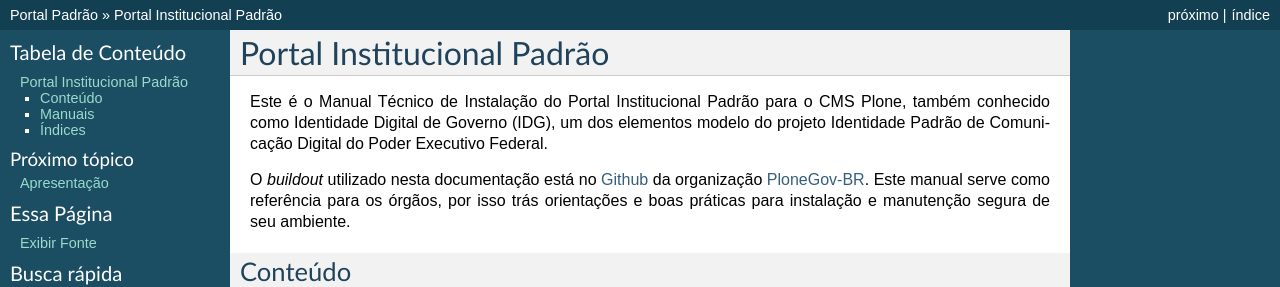
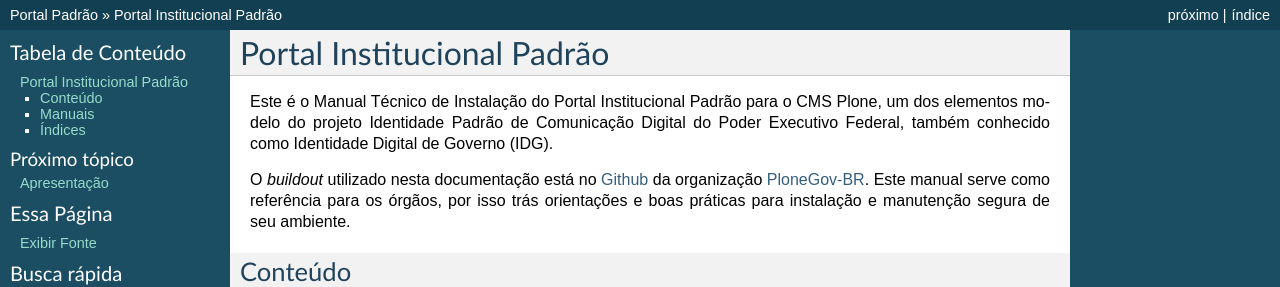
Before and after one commit to plonegovbr/portal.buildout, a Sphinx documentation site: the page built from docs/index.rst, in a window 1280 px wide. Shown: the top 287 px of the page. Built offline with Sphinx 7.4.7, drawn with Linux system fonts in a browser that asks for light colours.

```diff
--- a/docs/index.rst
+++ b/docs/index.rst
@@ -3,9 +3,8 @@ Portal Institucional Padrão
 #######################################
 
 Este é o Manual Técnico de Instalação do Portal Institucional Padrão para o CMS
-Plone, também conhecido como Identidade Digital de Governo (IDG), um dos
-elementos modelo do projeto Identidade Padrão de Comunicação Digital do Poder
-Executivo Federal.
+Plone, um dos elementos modelo do projeto Identidade Padrão de Comunicação Digital
+do Poder Executivo Federal, também conhecido como Identidade Digital de Governo (IDG).
 
 O *buildout* utilizado nesta documentação está no :term:`Github` da organização
 :term:`PloneGov-BR`. Este manual serve como referência para os órgãos, por isso
```
